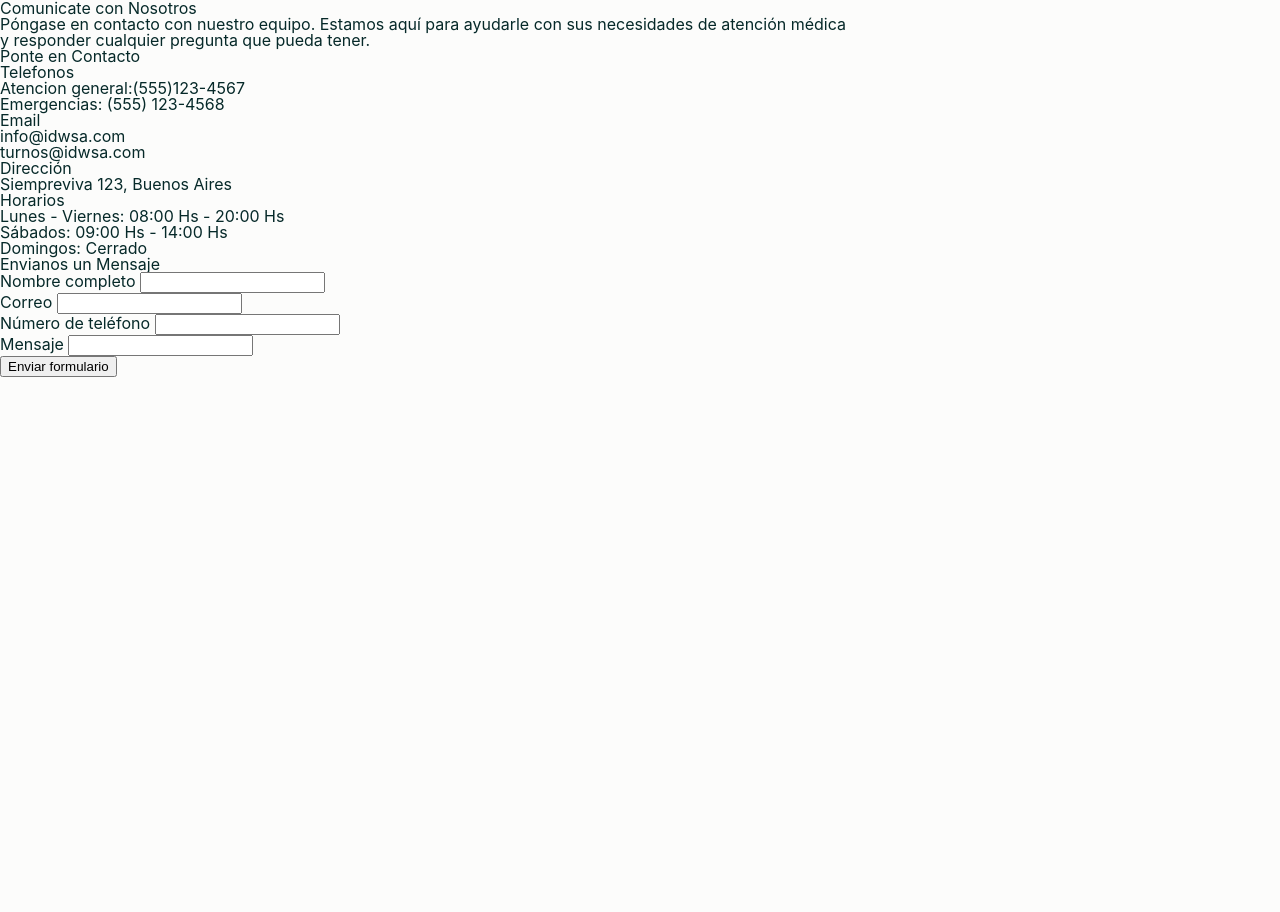
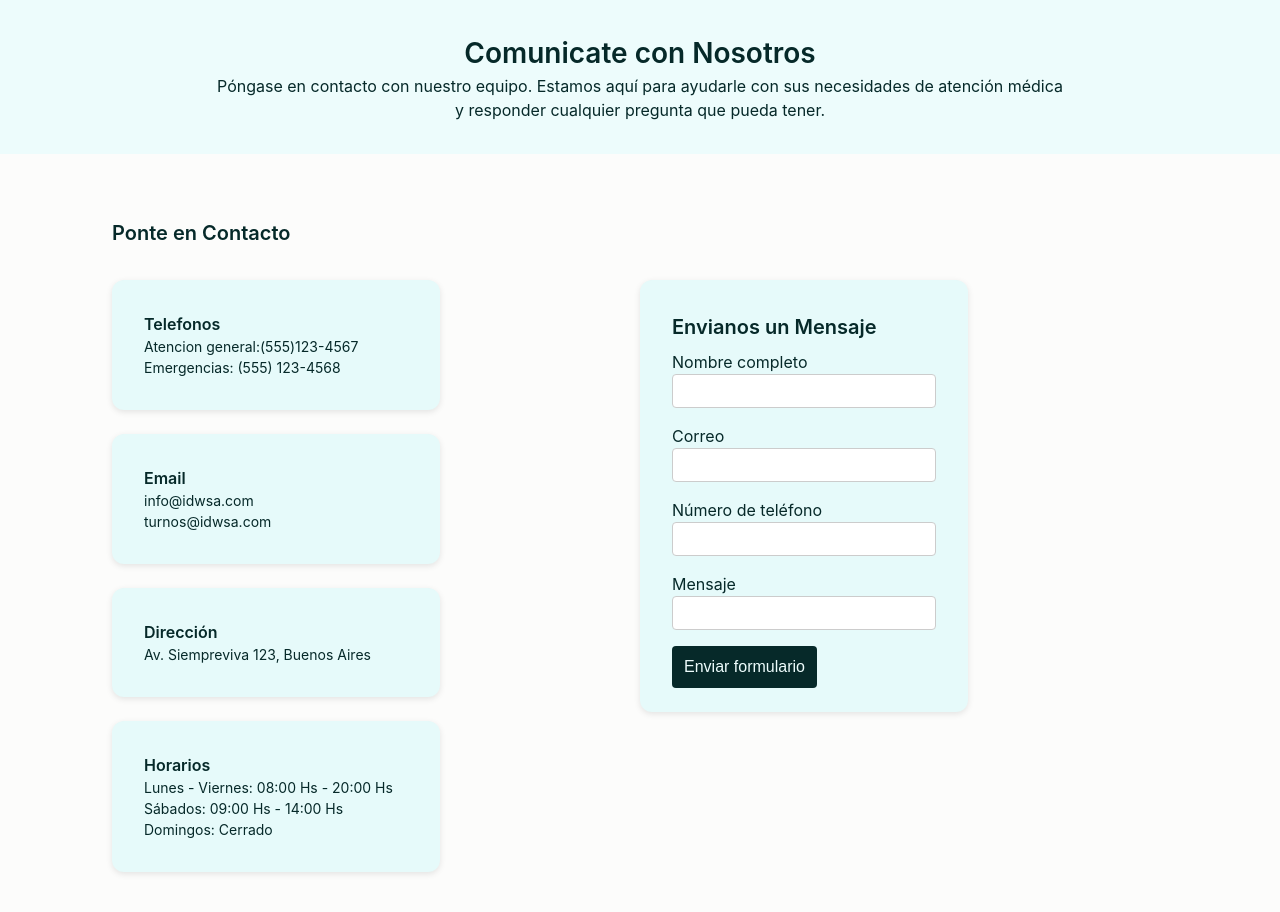
Before and after one commit to Gracimars/IDW_61, a plain HTML site: page pages/contact_us.html in a window 1280 px wide. Before the commit the page ends 800 px from the top, so only its background shows below. Drawn offline with Linux system fonts and the light colour scheme.

Commit message:
correccion en codigo

```diff
--- a/pages/contact_us.html
+++ b/pages/contact_us.html
@@ -12,11 +12,11 @@
   </head>
   <body>
     <header></header>
-    <main>
-      <section class="contact__header">
-        <div>
-          <h1 class="header_title">Comunicate con Nosotros</h1>
-          <p class="header_subtitle">
+    <main id="contact-us">
+      <section id="contact-header">
+        <div class="header__content">
+          <h1 class="header__title">Comunicate con Nosotros</h1>
+          <p class="header__subtitle">
             Póngase en contacto con nuestro equipo. Estamos aquí para ayudarle
             con sus necesidades de atención médica<br />
             y responder cualquier pregunta que pueda tener.
@@ -24,9 +24,9 @@
         </div>
       </section>
 
-      <section class="contact__content">
-        <div class="contact__content__title">
-          <h2>Ponte en Contacto</h2>
+      <section id="contact-content">
+        <div class="contact__content__title center-content">
+          <h2 class="title__text">Ponte en Contacto</h2>
         </div>
         <div class="contact__content__info">
           <!-- section de phone,mail.adress, office hours-->
@@ -43,7 +43,7 @@
             </div>
             <div class="info__card__container">
               <h3 class="card__title">Dirección</h3>
-              <p class="card__text">Siempreviva 123, Buenos Aires</p>
+              <p class="card__text">Av. Siempreviva 123, Buenos Aires</p>
             </div>
             <div class="info__card__container">
               <h3 class="card__title">Horarios</h3>
@@ -68,7 +68,7 @@
                 </li>
                 <li class="form__item">
                   <label class="form__label">Número de teléfono</label>
-                  <input class="form__input" type="number" name="telefono" />
+                  <input class="form__input" type="text" name="telefono" />
                 </li>
                 <li class="form__item">
                   <label class="form__label">Mensaje</label>
--- a/styles/main.css
+++ b/styles/main.css
@@ -236,3 +236,97 @@ footer {
     }
   }
 }
+
+/* CONTACT US*/
+#contact-us{
+  #contact-header{
+
+    .header__content{
+      background-color: #edfcfc;
+      text-align: center;
+      padding: 2rem;
+
+
+    }
+    .header__title{
+      font-weight: 600;
+      font-size: 28px;
+    }
+
+  }
+  #contact-content{
+    margin: 4rem 7rem;
+
+    .title__text{
+      font-weight: 600;
+      font-size: 20px;
+      padding-bottom: 2rem;
+
+    }
+    .contact__content__info{
+      display: grid;
+      grid-template-columns: 1fr 1fr;
+      align-items: start
+
+
+    }
+    .info__card__container{
+    background-color: #e6fafa;
+    padding: 2rem;
+    border-radius: 12px;
+    max-width: 300px;
+    box-shadow: 0 2px 6px rgba(0, 0, 0, 0.1);
+    margin-bottom: 1.5rem;
+    width: 50%;
+    }
+    .card__title{
+      font-size: 16px;
+      font-weight: 600;
+    }
+    .card__text{
+      font-size: 14px;
+    }
+    .contact__content__form{
+    background-color: #e6fafa;
+    padding: 2rem 2rem 0;
+    border-radius: 12px;
+    width: 50%;
+    box-shadow: 0 2px 6px rgba(0, 0, 0, 0.1);
+    }
+    .form__title {
+ font-weight: 600;
+            font-size: 20px;
+            padding-bottom: 0.5rem;
+    }
+    .form__item{
+      display: flex;
+      flex-direction: column;
+
+    }
+    .form__input{
+      padding: 0.5rem;
+      margin-bottom: 1rem;
+      border: 1px solid #ccc;
+      border-radius: 4px;
+      font-size: 14px;
+    }
+    .form_button{
+      background-color: #062929;
+      color: #edfcfc;
+      padding: 0.75rem;
+      border: none;
+      border-radius: 4px;
+      font-size: 16px;
+      cursor: pointer;
+      transition: background-color 0.3s ease;
+      margin-bottom: 1.5rem;
+      justify-items: center;
+    }
+  }
+
+
+
+
+
+
+}
--- a/styles/reset.css
+++ b/styles/reset.css
@@ -106,7 +106,7 @@ section {
   display: block;
 }
 body {
-  line-height: 1;
+  line-height: 1.5;
 }
 ol,
 ul {
```
